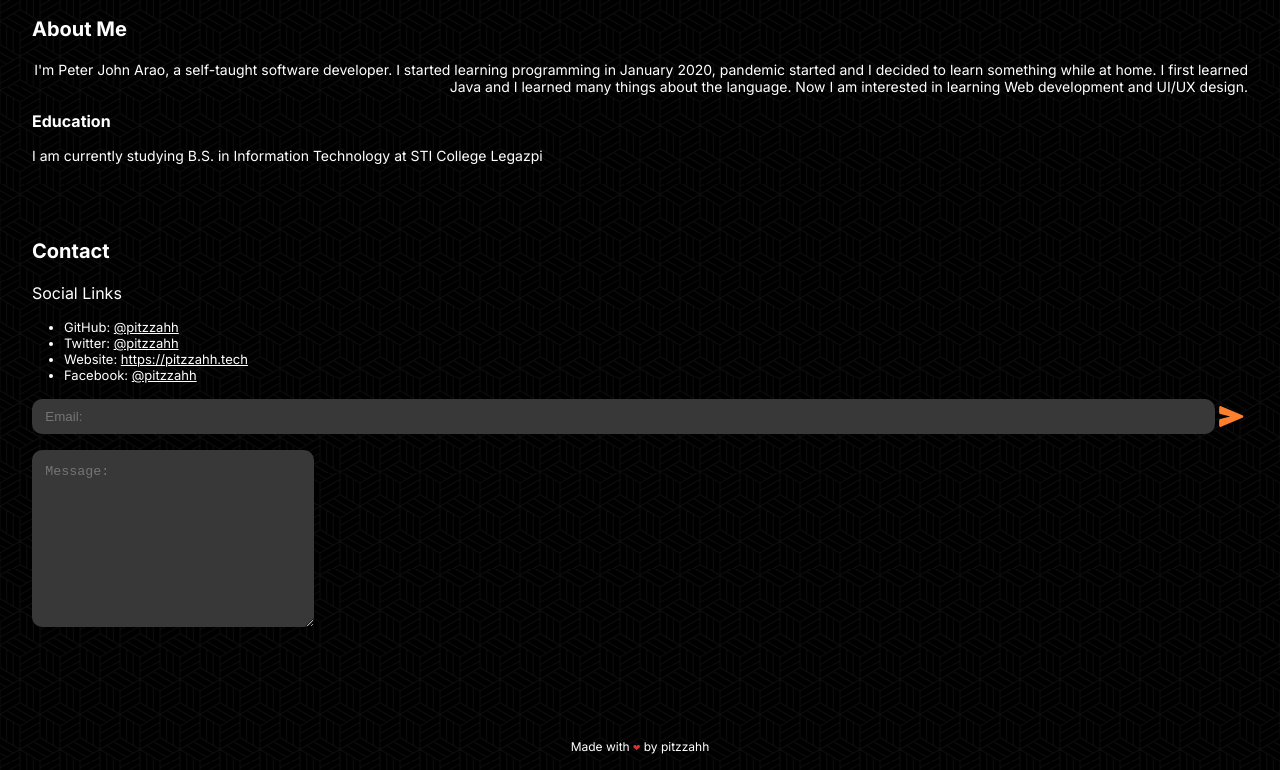
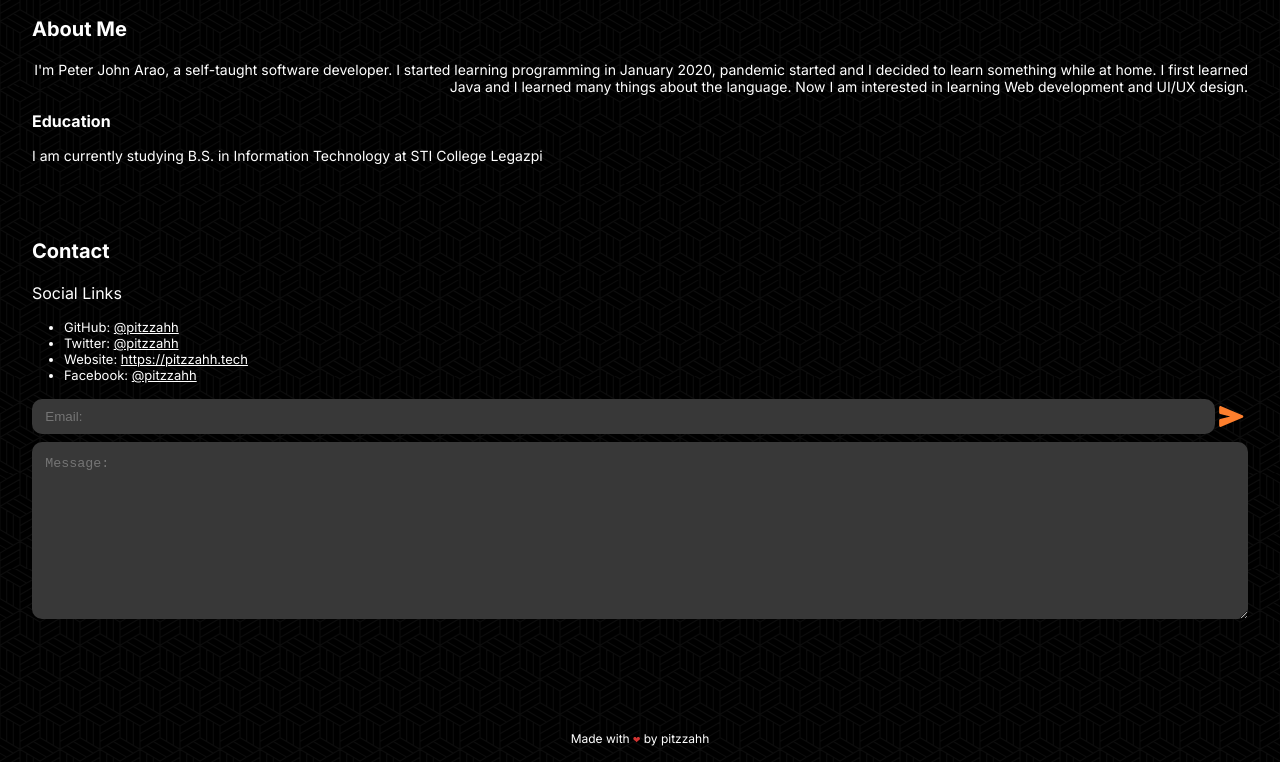
Before and after one commit to pitzzahh/pitzzahh-folio, a plain HTML site: page index.html in a window 1280 px wide. Shown: the part 1214-1984 px from the top of the page. Drawn offline with Linux system fonts and the light colour scheme.

Commit message:
fixed contact

```diff
--- a/index.html
+++ b/index.html
@@ -452,7 +452,7 @@
               <path d="M6.41667 28.3281C5.93056 28.5226 5.46875 28.4798 5.03125 28.1998C4.59375 27.9208 4.375 27.5139 4.375 26.9792V21.5469C4.375 21.2066 4.47222 20.9028 4.66667 20.6354C4.86111 20.3681 5.12847 20.1979 5.46875 20.125L16.0417 17.5L5.46875 14.875C5.12847 14.8021 4.86111 14.6319 4.66667 14.3646C4.47222 14.0972 4.375 13.7934 4.375 13.4531V8.02083C4.375 7.48611 4.59375 7.07875 5.03125 6.79875C5.46875 6.51972 5.93056 6.47743 6.41667 6.67187L28.875 16.151C29.4826 16.4184 29.7865 16.8681 29.7865 17.5C29.7865 18.1319 29.4826 18.5816 28.875 18.849L6.41667 28.3281Z" fill="#FE7F2D"/>
               </svg>
           </div>
-          <div>
+          <div class="message-container">
             <textarea name="message" id="u-message" cols="30" rows="10" placeholder="Message:"></textarea>
           </div>
         </div>
--- a/styles/main.scss
+++ b/styles/main.scss
@@ -259,7 +259,7 @@ img {
     display: flex;
     justify-content: space-between;
     align-items: center;
-    padding: 1em 0;
+    padding: 1em 0 .5em 0;
     .mail {
       height: var(--height);
       width: 100%;
@@ -273,12 +273,18 @@ img {
     }
   }
 
+  .message-container {
+    display: flex;
+    justify-content: space-between;
+    align-items: center;
     textarea {
       display: block;
       padding: 1em;
+      width: 100%;
       border: none;
       border-radius: 10px;
       background: #383838;
+    }
   }
 }
 
```
Also changed, not shown: styles/main.css, 1 other file. Lines whose indentation alone changed are shown as unchanged.
